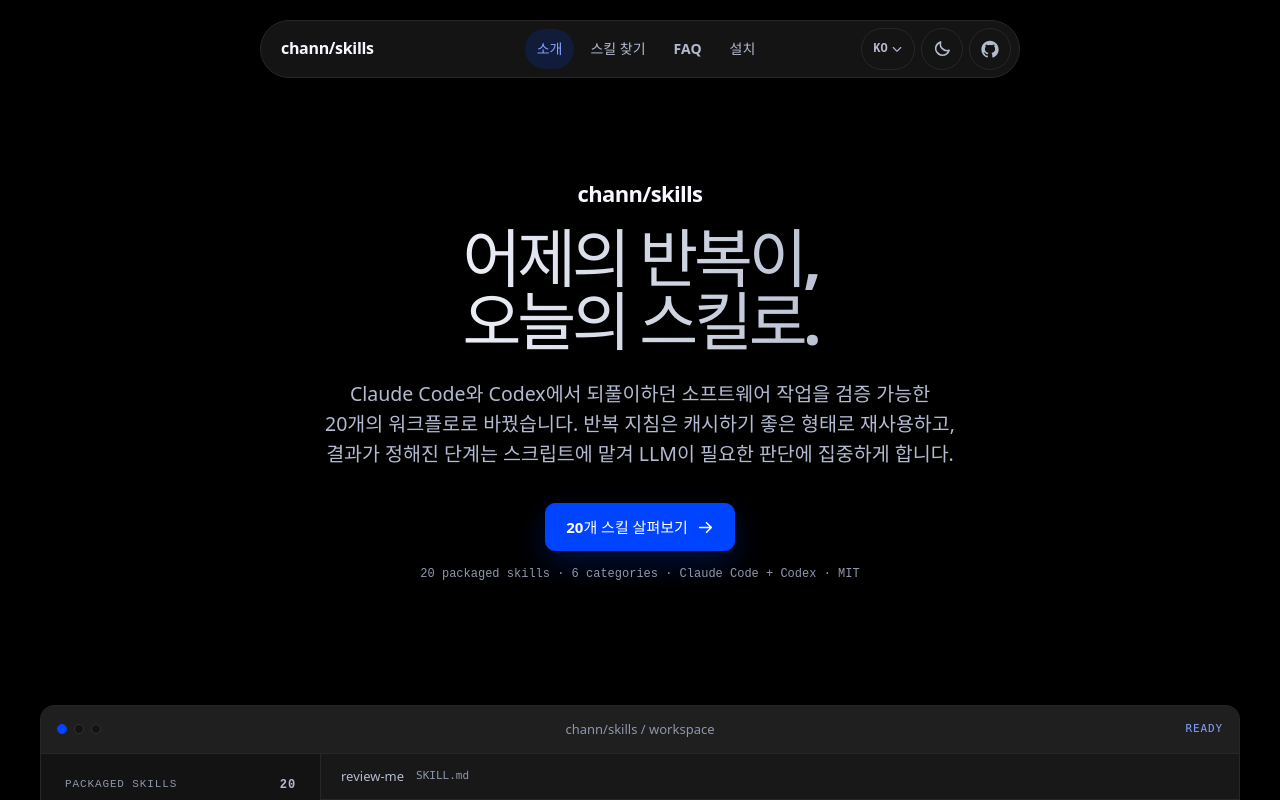
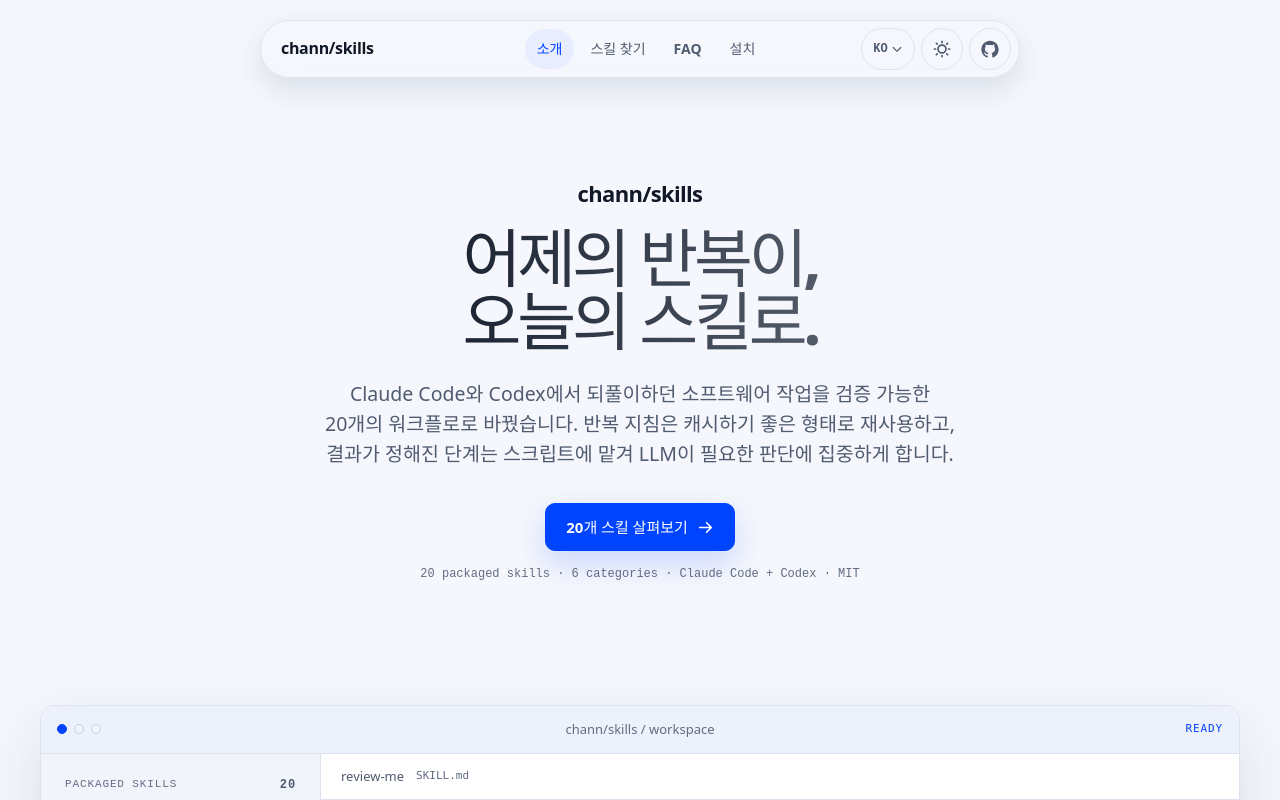
Before and after one commit to chann/skills, a React (Vite) app in the folder website/: page / in a window 1280 px wide. Shown: the top 800 px of the page. Built offline with nearby package versions, Linux system fonts and the light colour scheme.

Commit message:
fix(site): persist light and dark theme choice

```diff
--- a/website/index.html
+++ b/website/index.html
@@ -1,5 +1,5 @@
 <!doctype html>
-<html lang="ko" data-locale="ko" data-theme="dark">
+<html lang="ko" data-locale="ko">
   <head>
     <meta charset="UTF-8" />
     <meta name="viewport" content="width=device-width, initial-scale=1.0" />
@@ -42,16 +42,26 @@
     />
     <link rel="icon" href="/skills/favicon.svg" type="image/svg+xml" />
     <script>
+      let savedTheme = null;
       try {
-        const theme = localStorage.getItem("skills-theme");
-        document.documentElement.dataset.theme = ["dark", "light", "system"].includes(
-          theme,
-        )
-          ? theme
-          : "dark";
+        savedTheme = localStorage.getItem("skills-theme");
+        if (savedTheme !== "light" && savedTheme !== "dark" && savedTheme !== null) {
+          localStorage.removeItem("skills-theme");
+          savedTheme = null;
+        }
       } catch {
-        document.documentElement.dataset.theme = "dark";
+        // Storage can be unavailable; the system preference remains usable.
       }
+      const theme =
+        savedTheme === "light" || savedTheme === "dark"
+          ? savedTheme
+          : window.matchMedia("(prefers-color-scheme: dark)").matches
+            ? "dark"
+            : "light";
+      document.documentElement.dataset.theme = theme;
+      document
+        .querySelector('meta[name="theme-color"]')
+        ?.setAttribute("content", theme === "dark" ? "#000000" : "#f5f7fc");
     </script>
     <title>chann/skills - 어제의 반복이, 오늘의 스킬로</title>
     <script type="application/ld+json" id="faq-schema">
--- a/website/package.json
+++ b/website/package.json
@@ -5,7 +5,7 @@
   "type": "module",
   "scripts": {
     "dev": "vite",
-    "build": "npm run verify:catalog && npm run verify:text-wrapping && npm run verify:branding && npm run verify:landing && npm run verify:locales && npm run verify:social-cards && tsc -b && vite build && node scripts/generate-localized-pages.mjs && node scripts/verify-built-locales.mjs",
+    "build": "npm run verify:catalog && npm run verify:text-wrapping && npm run verify:branding && npm run verify:landing && npm run verify:locales && npm run verify:theme && npm run verify:social-cards && tsc -b && vite build && node scripts/generate-localized-pages.mjs && node scripts/verify-built-locales.mjs",
     "preview": "vite preview",
     "typecheck": "tsc -b --pretty false",
     "verify:branding": "node scripts/verify-branding.mjs",
@@ -14,6 +14,7 @@
     "verify:landing": "node scripts/verify-landing-message.mjs",
     "verify:locales": "node scripts/verify-locales.mjs",
     "verify:social-cards": "node scripts/verify-social-cards.mjs",
+    "verify:theme": "node scripts/verify-theme.mjs",
     "verify:text-wrapping": "node scripts/verify-text-wrapping.mjs"
   },
   "dependencies": {
--- /dev/null
+++ b/website/scripts/verify-theme.mjs
@@ -0,0 +1,61 @@
+import { readFile } from "node:fs/promises";
+import path from "node:path";
+import { fileURLToPath } from "node:url";
+
+const root = path.resolve(path.dirname(fileURLToPath(import.meta.url)), "..");
+const [toggleSource, htmlSource, stylesSource] = await Promise.all([
+  readFile(path.join(root, "src", "components", "ThemeToggle.tsx"), "utf8"),
+  readFile(path.join(root, "index.html"), "utf8"),
+  readFile(path.join(root, "src", "styles.css"), "utf8"),
+]);
+
+for (const snippet of [
+  'type Theme = "light" | "dark";',
+  'window.matchMedia("(prefers-color-scheme: dark)")',
+  "syncWithSystem();",
+  'media.addEventListener("change", syncWithSystem)',
+  'localStorage.setItem(themeStorageKey, next)',
+  'theme === "dark" ? "light" : "dark"',
+]) {
+  if (!toggleSource.includes(snippet)) {
+    throw new Error(`Theme toggle is missing ${snippet}.`);
+  }
+}
+
+for (const snippet of [
+  'savedTheme === "light" || savedTheme === "dark"',
+  'window.matchMedia("(prefers-color-scheme: dark)").matches',
+  "document.documentElement.dataset.theme = theme",
+  'localStorage.removeItem("skills-theme")',
+]) {
+  if (!htmlSource.includes(snippet)) {
+    throw new Error(`Initial theme script is missing ${snippet}.`);
+  }
+}
+
+for (const [label, source, forbidden] of [
+  ["theme toggle", toggleSource, ['type Theme = "system"', "Desktop"]],
+  ["initial theme script", htmlSource, ['"dark", "light", "system"']],
+  ["theme styles", stylesSource, ['data-theme="system"']],
+]) {
+  for (const snippet of forbidden) {
+    if (source.includes(snippet)) throw new Error(`${label} still contains ${snippet}.`);
+  }
+}
+
+if (/<html[^>]+data-theme=/.test(htmlSource)) {
+  throw new Error("Initial HTML must resolve the theme before adding data-theme.");
+}
+
+const expectedThemeKeys = ["change", "dark", "light", "title"];
+for (const locale of ["ko", "en", "jp", "cn"]) {
+  const content = JSON.parse(
+    await readFile(path.join(root, "src", "i18n", "content", `${locale}.json`), "utf8"),
+  );
+  const keys = Object.keys(content.theme ?? {}).sort();
+  if (JSON.stringify(keys) !== JSON.stringify(expectedThemeKeys)) {
+    throw new Error(`${locale}: theme keys must be ${expectedThemeKeys.join(", ")}.`);
+  }
+}
+
+console.log("Binary light and dark theme persistence contract verified.");
--- a/website/src/components/ThemeToggle.tsx
+++ b/website/src/components/ThemeToggle.tsx
@@ -1,47 +1,75 @@
-import { Desktop, Moon, Sun } from "@phosphor-icons/react";
+import { Moon, Sun } from "@phosphor-icons/react";
 import { useEffect, useState } from "react";
 import { formatMessage } from "../i18n/content";
 import type { SiteContent } from "../i18n/types";
 
-type Theme = "system" | "light" | "dark";
+type Theme = "light" | "dark";
 
-const themes: Theme[] = ["dark", "light", "system"];
+const themeStorageKey = "skills-theme";
+
+function isTheme(value: string | null | undefined): value is Theme {
+  return value === "light" || value === "dark";
+}
+
+function readStoredTheme(): Theme | null {
+  try {
+    const stored = localStorage.getItem(themeStorageKey);
+    return isTheme(stored) ? stored : null;
+  } catch {
+    return null;
+  }
+}
+
+function preferredTheme(): Theme {
+  return window.matchMedia("(prefers-color-scheme: dark)").matches
+    ? "dark"
+    : "light";
+}
+
+function initialTheme(): Theme {
+  const documentTheme = document.documentElement.dataset.theme;
+  return isTheme(documentTheme)
+    ? documentTheme
+    : readStoredTheme() ?? preferredTheme();
+}
 
 interface ThemeToggleProps {
   content: SiteContent["theme"];
 }
 
 export function ThemeToggle({ content }: ThemeToggleProps) {
-  const [theme, setTheme] = useState<Theme>(() => {
-    const saved = localStorage.getItem("skills-theme");
-    return themes.includes(saved as Theme) ? (saved as Theme) : "dark";
-  });
+  const [theme, setTheme] = useState<Theme>(initialTheme);
+  const [followsSystem, setFollowsSystem] = useState(() => readStoredTheme() === null);
 
   useEffect(() => {
     document.documentElement.dataset.theme = theme;
-    localStorage.setItem("skills-theme", theme);
+    document
+      .querySelector('meta[name="theme-color"]')
+      ?.setAttribute("content", theme === "dark" ? "#000000" : "#f5f7fc");
+  }, [theme]);
+
+  useEffect(() => {
+    if (!followsSystem) return;
 
     const media = window.matchMedia("(prefers-color-scheme: dark)");
-    const syncThemeColor = () => {
-      const isDark = theme === "dark" || (theme === "system" && media.matches);
-      document
-        .querySelector('meta[name="theme-color"]')
-        ?.setAttribute("content", isDark ? "#000000" : "#f5f7fc");
-    };
-
-    syncThemeColor();
-    if (theme !== "system") return;
-
-    media.addEventListener("change", syncThemeColor);
-    return () => media.removeEventListener("change", syncThemeColor);
-  }, [theme]);
+    const syncWithSystem = () => setTheme(media.matches ? "dark" : "light");
+    syncWithSystem();
+    media.addEventListener("change", syncWithSystem);
+    return () => media.removeEventListener("change", syncWithSystem);
+  }, [followsSystem]);
 
   const nextTheme = () => {
-    const next = themes[(themes.indexOf(theme) + 1) % themes.length];
+    const next: Theme = theme === "dark" ? "light" : "dark";
+    setFollowsSystem(false);
     setTheme(next);
+    try {
+      localStorage.setItem(themeStorageKey, next);
+    } catch {
+      // The visible theme can still change when storage is unavailable.
+    }
   };
 
-  const Icon = theme === "light" ? Sun : theme === "dark" ? Moon : Desktop;
+  const Icon = theme === "light" ? Sun : Moon;
   const label = content[theme];
 
   return (
--- a/website/src/i18n/content/cn.json
+++ b/website/src/i18n/content/cn.json
@@ -195,7 +195,6 @@
     "error": "复制失败"
   },
   "theme": {
-    "system": "跟随系统",
     "light": "浅色",
     "dark": "深色",
     "change": "当前为{theme}主题。切换主题",
--- a/website/src/i18n/content/en.json
+++ b/website/src/i18n/content/en.json
@@ -195,7 +195,6 @@
     "error": "Copy failed"
   },
   "theme": {
-    "system": "system",
     "light": "light",
     "dark": "dark",
     "change": "Current theme: {theme}. Change theme",
--- a/website/src/i18n/content/jp.json
+++ b/website/src/i18n/content/jp.json
@@ -195,7 +195,6 @@
     "error": "コピーできませんでした"
   },
   "theme": {
-    "system": "システム",
     "light": "ライト",
     "dark": "ダーク",
     "change": "現在は{theme}テーマです。テーマを変更",
--- a/website/src/i18n/content/ko.json
+++ b/website/src/i18n/content/ko.json
@@ -195,7 +195,6 @@
     "error": "복사 실패"
   },
   "theme": {
-    "system": "시스템",
     "light": "라이트",
     "dark": "다크",
     "change": "현재 {theme} 테마. 테마 변경",
--- a/website/src/i18n/types.ts
+++ b/website/src/i18n/types.ts
@@ -132,7 +132,7 @@
   footer: { tagline: string; license: string; github: string };
   productPreview: ProductPreviewContent;
   copy: { idle: string; copied: string; error: string };
-  theme: { system: string; light: string; dark: string; change: string; title: string };
+  theme: { light: string; dark: string; change: string; title: string };
   language: { trigger: string; navigation: string };
   accessibility: AccessibilityContent;
   categories: Record<SkillCategory, { label: string; description: string }>;
--- a/website/src/styles.css
+++ b/website/src/styles.css
@@ -50,31 +50,6 @@
   --header-bg: rgba(245, 247, 252, 0.88);
 }
 
-@media (prefers-color-scheme: light) {
-  :root[data-theme="system"] {
-    color-scheme: light;
-    --canvas: #f5f7fc;
-    --surface: #ffffff;
-    --surface-raised: #edf1fb;
-    --surface-soft: #f1f4fa;
-    --ink: #111827;
-    --ink-soft: #515b70;
-    --ink-muted: #626c82;
-    --ink-fade: #6b7280;
-    --line: #dce3ef;
-    --line-strong: #c4cedf;
-    --accent: #0044ff;
-    --accent-text: #0044ff;
-    --accent-ink: #ffffff;
-    --accent-soft: #e8eeff;
-    --accent-line: #b8c8ff;
-    --accent-shadow: rgba(0, 68, 255, 0.18);
-    --danger: #9f4038;
-    --shadow: rgba(25, 47, 92, 0.12);
-    --header-bg: rgba(245, 247, 252, 0.88);
-  }
-}
-
 * {
   box-sizing: border-box;
 }
```
